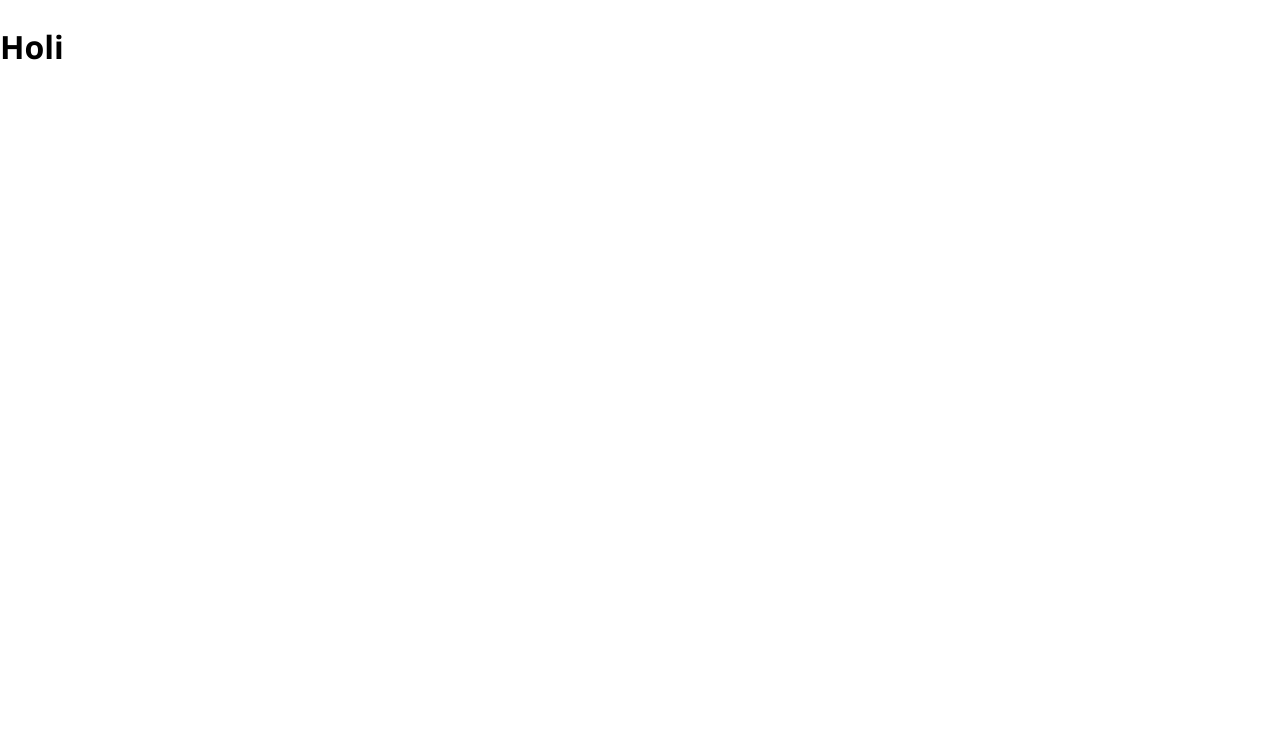
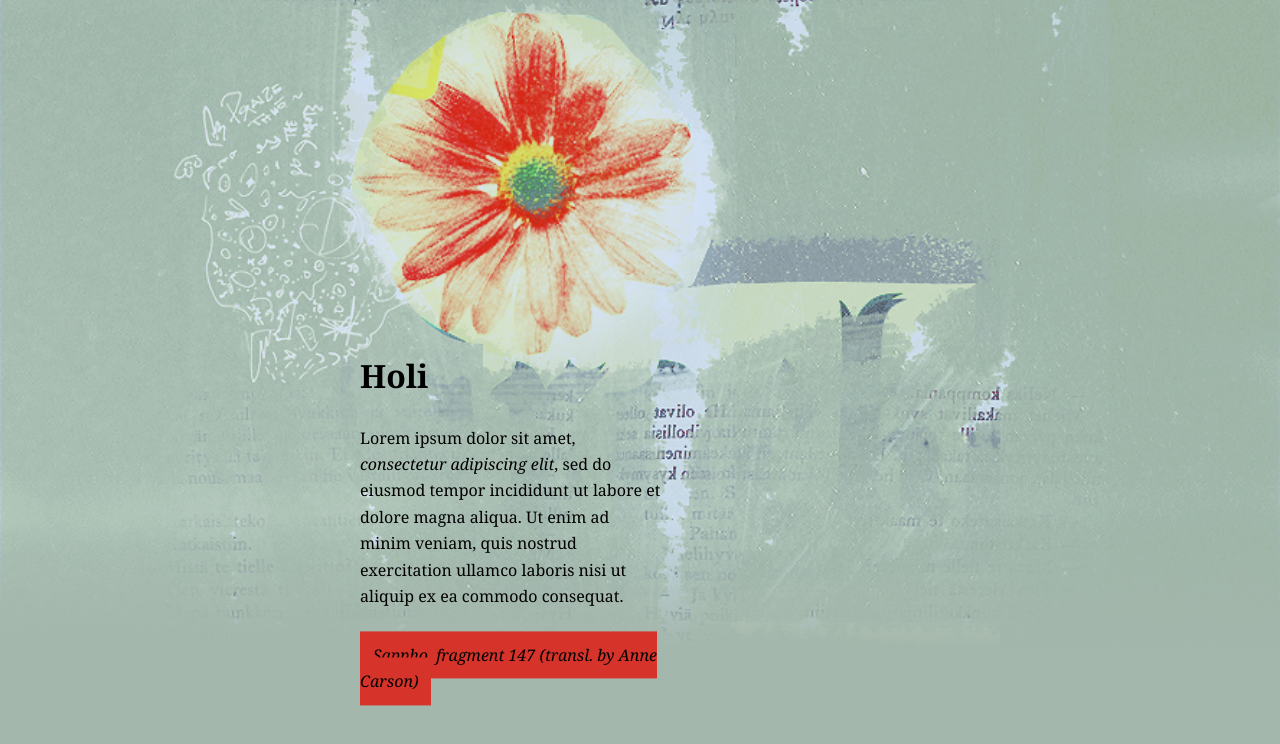
Before and after one commit to windofbloom/ocshrine, an Astro site: page / in a window 1280 px wide. Built offline with nearby package versions, Linux system fonts and the light colour scheme; Astro itself is replaced by a stand-in of ours; a web font is replaced by a local one.

Commit message:
Added styles to homepage

```diff
--- a/package.json
+++ b/package.json
@@ -9,6 +9,9 @@
     "astro": "astro"
   },
   "dependencies": {
+    "@fontsource/cormorant": "^5.2.6",
+    "@fontsource/metamorphous": "^5.2.6",
+    "@fontsource/poiret-one": "^5.2.6",
     "astro": "^5.11.1"
   }
 }
--- a/src/layouts/Layout.astro
+++ b/src/layouts/Layout.astro
@@ -4,6 +4,9 @@ import '../styles/Layout.css'
 import '../styles/Normalize.css'
 
 /*FONTS*/
+/*FONTS*/
+import '@fontsource/poiret-one';
+import '@fontsource/metamorphous';
 
 /*COMPONETS*/
 import Head from './Head.astro';
--- a/src/pages/index.astro
+++ b/src/pages/index.astro
@@ -4,8 +4,23 @@ import '../styles/Index.css'
 
 /*COMPONETS*/
 import Layout from "../layouts/Layout.astro"
+import { Image } from 'astro:assets';
+import HeaderImg from '../assets/bigtexture141.png'
 ---
 
 <Layout>
-	<h1 class="index__title">Holi</h1>
+	<div class="container">
+		<div class="header">
+			<Image src={HeaderImg} alt="" class="header__background" />
+		</div>
+		<div class="header__text">
+			<blockquote>
+				<h1 class="index__title">Holi</h1>
+				<p class="content">
+					Lorem ipsum dolor sit amet, <i>consectetur adipiscing elit</i>, sed do eiusmod tempor incididunt ut labore et dolore magna aliqua. Ut enim ad minim veniam, quis nostrud exercitation ullamco laboris nisi ut aliquip ex ea commodo consequat.
+				</p>
+				<cite class="header__cite">Sappho, fragment 147 (transl. by Anne Carson)</cite>
+			</blockquote>
+		</div>
+	</div>
 </Layout>
--- a/src/styles/Index.css
+++ b/src/styles/Index.css
@@ -0,0 +1,33 @@
+.container {
+    background: var(--general-bg);
+    min-height: 100vh;
+}
+
+.header__background {
+    width: 100%;
+    height: 650px;
+    background-position: center;
+    object-fit: cover;
+    mask-image: linear-gradient(
+        black 80%,
+        transparent
+    );
+}
+
+.header__text {
+  position: absolute;
+  top: 65%;
+  left: 40%;
+  transform: translate(-50%, -50%);
+  width: 30%;
+}
+
+.content {
+    margin-bottom: 2rem;
+}
+
+.header__cite {
+    background: var(--accent-color);
+    padding: .8rem;
+    margin-top: 2rem;
+}
--- a/src/styles/Layout.css
+++ b/src/styles/Layout.css
@@ -1,6 +1,10 @@
 /**GENERAL STYLES**/
 
 :root {
+    --general-bg: #a4b7ac;
+    --accent-color: #d6332a;
+    --dark-color: #8b9ca3;
+    --light-green: #c4d6be;
 
     --primary-color-alex: #b52433;
     --dark-color-alex: #21243b;
@@ -23,7 +27,7 @@
  body {
     padding: 0;
     margin: 0;
-    font-family: 'Segoe UI', Tahoma, Geneva, Verdana, sans-serif;
+    font-family: "Georgia", serif;
     font-optical-sizing: auto;
     font-weight: 400;
     font-style: normal;
@@ -41,7 +45,3 @@
  p {
    margin: 0 0 1rem;
  }
-
- p:last-of-type {
-   margin: 0;
- }
```
Also changed, not shown: src/assets/bigtexture141.png (added), 2 other files.
